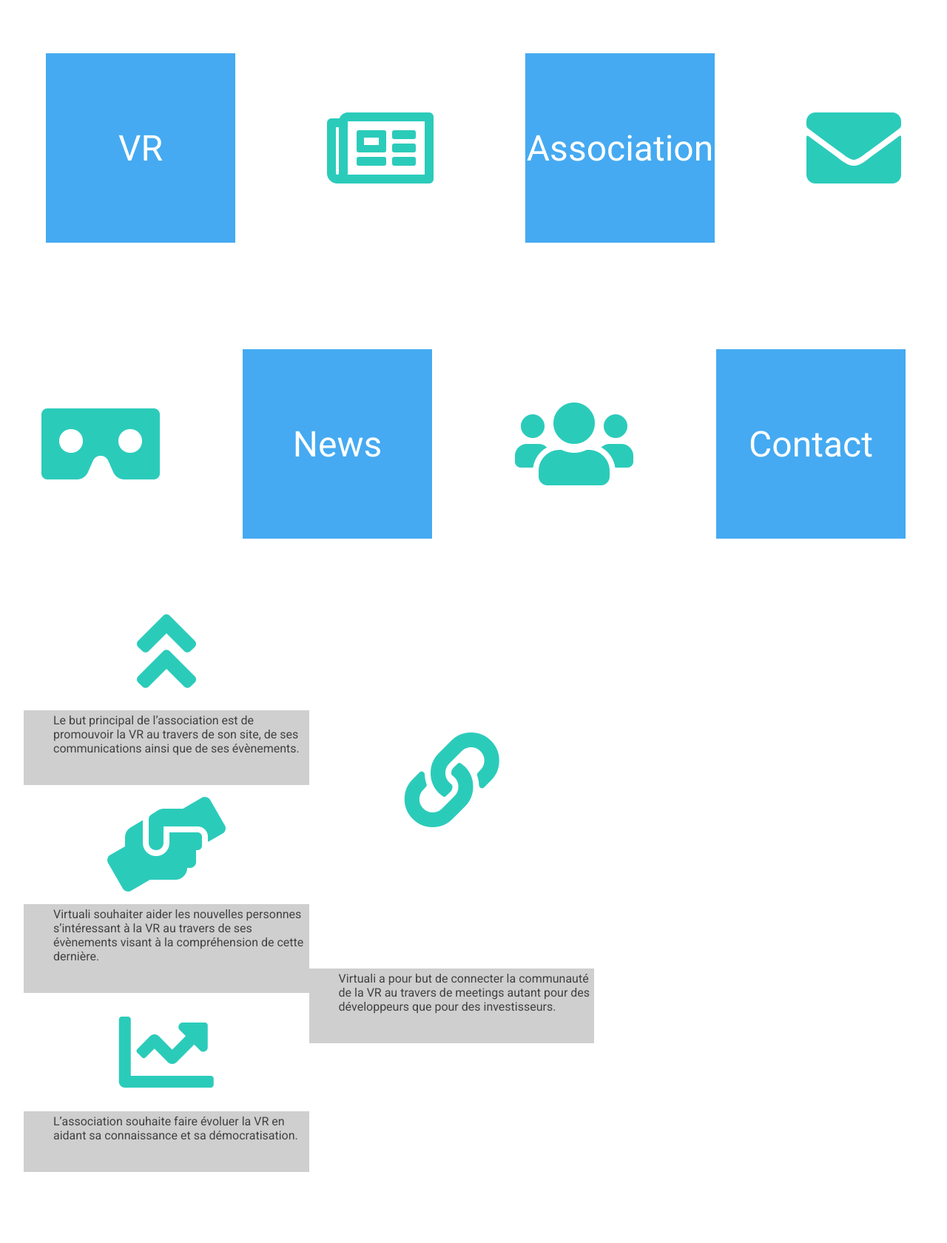
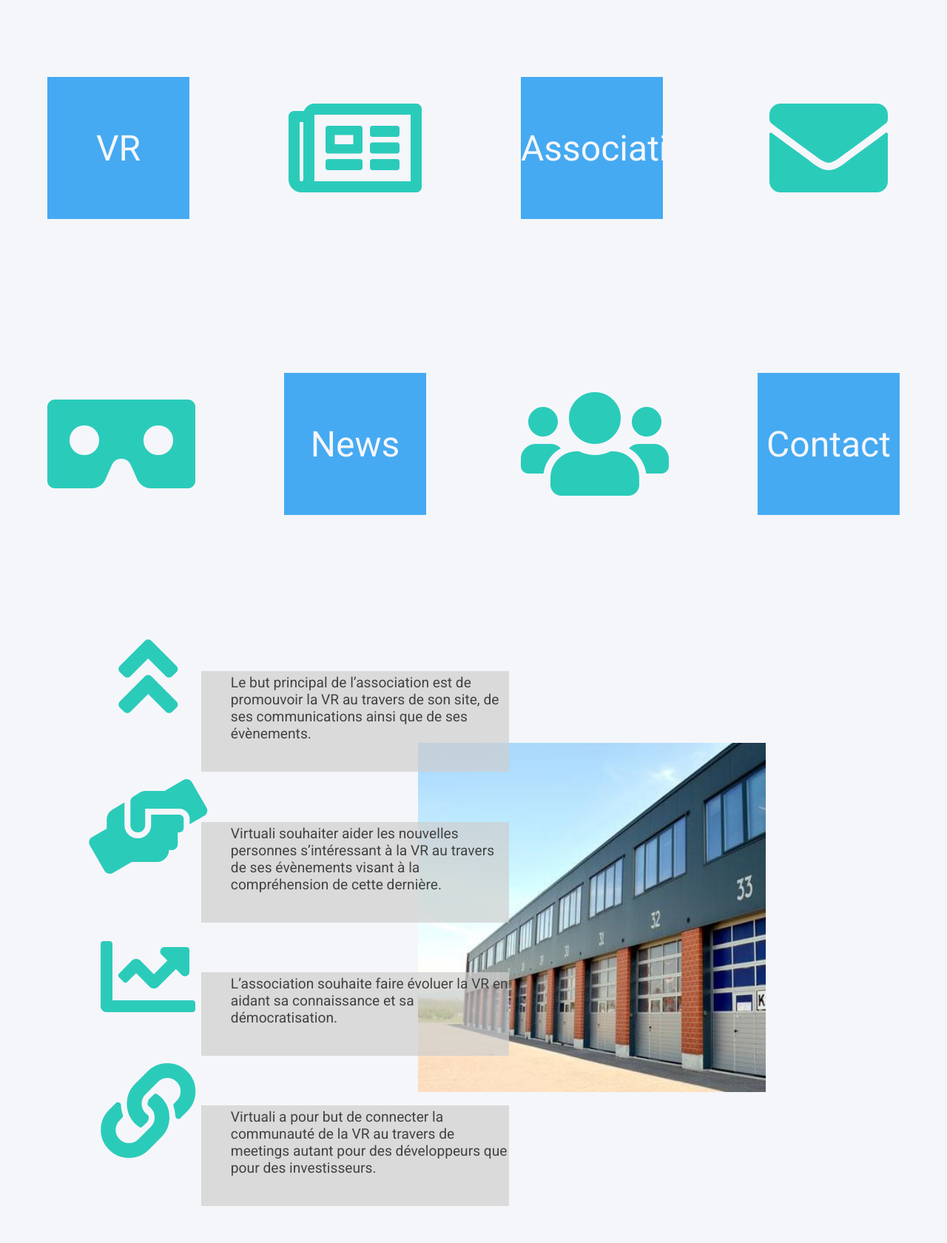
Before and after one commit to quinteirosm/tpi_mai_2019, a PHP site: page / in a window 1280 px wide. Shown: the part 800-2480 px from the top of the page at 74% size. Before the commit the page ends 2384 px from the top, so only its background shows below. Run offline with PHP 8.4, Linux system fonts and the light colour scheme; some libraries are stand-ins or nearby versions.

Commit message:
redirectSection OP

```diff
--- a/03_Realisation/index.html
+++ b/03_Realisation/index.html
@@ -46,30 +46,38 @@
   <!-- Section de redirection --------------------------------------------------------------->
   <section id="pages">
     <section class="contRow">
-      <div class="bloc">
+      <div class="blocTxt">
         <p>VR</p>
       </div>
+      <div class="blocIcon">
       <a href="" class="far fa-newspaper icon"></a>
-      <div class="bloc">
+      </div>
+      <div class="blocTxt">
         <p>Association</p>
       </div>
+      <div class="blocIcon">
       <a href="" class="fas fa-envelope icon"></a>
+      </div>
     </section>
     <section class="contRow">
+      <div class="blocIcon">
       <a href="" class="fas fa-vr-cardboard icon"></a>
-      <div class="bloc">
+      </div>
+      <div class="blocTxt">
         <p>News</p>
       </div>
+      <div class="blocIcon">
       <a href="" class="fas fa-users icon"></a>
-      <div class="bloc">
+      </div>
+      <div class="blocTxt">
         <p>Contact</p>
       </div>
     </section>
   </section>
   <!-- Section association --------------------------------------------------------------->
   <section id="association" class="contRow">
-    <section class="contColumn">
-      <i class="fas fa-angle-double-up icon"></i>
+    <section class="contColumn assoTxt">
+      <i class="fas fa-angle-double-up icon iconAsso"></i>
       <div class="textBox">
         <p>
           Le but principal de l’association est de promouvoir la
@@ -77,7 +85,7 @@
           que de ses évènements.
         </p>
       </div>
-      <i class="fas fa-hands-helping icon"></i>
+      <i class="fas fa-hands-helping icon iconAsso"></i>
       <div class="textBox">
         <p>
           Virtuali souhaiter aider les nouvelles personnes
@@ -85,14 +93,14 @@
           visant à la compréhension de cette dernière.
         </p>
       </div>
-      <i class="fas fa-chart-line icon"></i>
+      <i class="fas fa-chart-line icon iconAsso"></i>
       <div class="textBox">
         <p>
           L’association souhaite faire évoluer la VR en aidant sa
           connaissance et sa démocratisation.
         </p>
       </div>
-      <i class="fas fa-link icon"></i>
+      <i class="fas fa-link icon iconAsso"></i>
       <div class="textBox">
         <p>
           Virtuali a pour but de connecter la communauté de la
@@ -101,7 +109,9 @@
         </p>
       </div>
     </section>
-    <section class="contRow"></section>
+    <section class="contRow">
+      <img class="assoImg"src="imgs/bureau.jpg" title="White flower" alt="Flower">
+    </section>
   </section>
   <script src="script.js"></script>
 </body>
--- a/03_Realisation/style.css
+++ b/03_Realisation/style.css
@@ -22,6 +22,10 @@
     vertical-align: baseline;
     text-decoration: none;
     font-family: 'Roboto', sans-serif;
+  }
+
+  body {
+    background-color: #f5f6fa;
   }
 
   /* ------------------------------- TEXTE ------------------------------- */
@@ -112,7 +116,7 @@
   }
 
   #landingPage a {
-    color: white;
+    color: #f5f6fa;
   }
 
   .bg1 {
@@ -125,7 +129,7 @@
   }
 
   /* ------------------------------- Section de redirection ------------------------------- */
-  #pages{
+  #pages {
     max-width: 100vw;
     height: 100vh;
   }
@@ -135,39 +139,67 @@
     height: 50vh;
   }
 
-  .bloc{
+  .blocTxt {
     display: flex;
     justify-content: space-around;
     align-items: center;
-		height: 20vw;
-		width: 20vw;
+    height: 15vw;
+    width: 15vw;
     background-color: #45AAF2;
   }
 
-	.bloc p{
-		color: white;
+  .blocIcon {
+    display: flex;
+    justify-content: space-around;
+    align-items: center;
+    height: 15vw;
+    width: 15vw;
+  }
+
+  .blocTxt p {
+    color: #f5f6fa;
     font-size: 3em;
     text-align: center;
   }
 
   .icon {
     color: #2BCBBA;
-		font-size: 8em;
+    font-size: 10em;
     text-align: center;
+  }
 
-	}
   /* ------------------------------- Section Association ------------------------------- */
-	#association{
+  #association {
+    padding: 5vh;
     max-width: 100vw;
     height: 100vh;
   }
-	#association .contColumn,#association .contRow{
+
+  #association .contColumn, #association .contRow {
     height: 100vh;
-		width: 45vw;
+    width: 49vw;
   }
-	.textBox{
-		background-color: #CFCFCF;
+
+  .textBox {
     width: 60%;
+    background-color: rgba(207, 207, 207, .7);
+    z-index: -1;
+    font-size: 1.2em;
     padding: .5vh 0vh 5vh 5vh;
   }
+
+  .iconAsso {
+    font-size: 8em;
+    margin-left: -70vh;
+    margin-bottom: -10vh;
   }
+
+  .assoTxt {
+    margin-right: -70vh;
+  }
+
+  .assoImg {
+    z-index: -3;
+    width: 75%;
+  }
+}
```
Also changed, not shown: 02_Conception/00_Images/bureau.jpg (added), 03_Realisation/imgs/bureau.jpg (added). Lines whose indentation alone changed are shown as unchanged.
